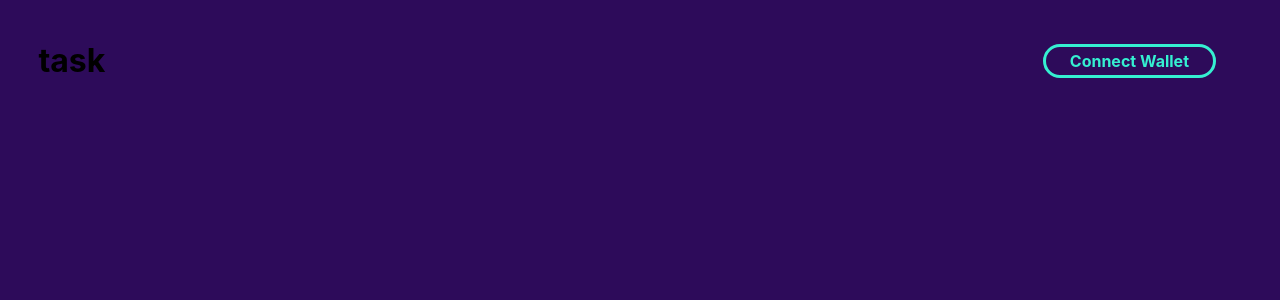
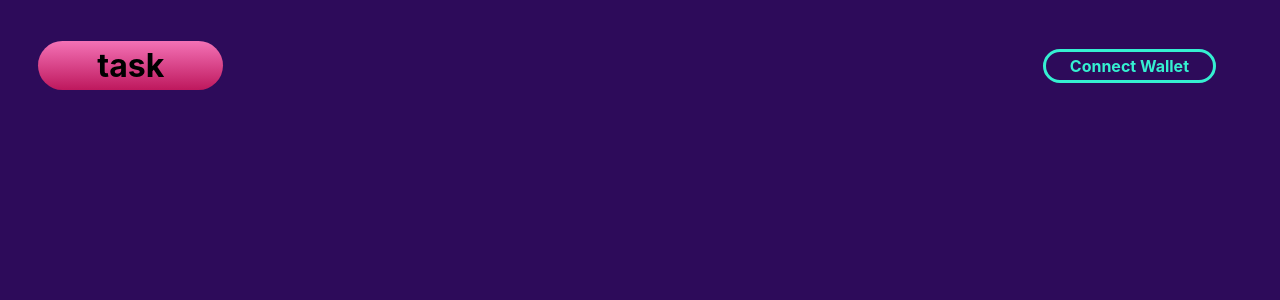
Before and after one commit to george-shammar/NFT-TASK, a React (Create React App) app: page / in a window 1280 px wide. Shown: the top 300 px of the page. Built offline with nearby package versions, Linux system fonts and the light colour scheme.

Commit message:
Addstyle to title

```diff
--- a/src/components/Nav.tsx
+++ b/src/components/Nav.tsx
@@ -45,7 +45,7 @@ const Nav = () => {
 
     return (
         <div className="nav">
-        <h1>task</h1>
+        <h1 className="title">task</h1>
 
         <div className="wallet">
           {walletAddress.length > 0 ? (
--- a/src/styles/Nav.css
+++ b/src/styles/Nav.css
@@ -30,3 +30,13 @@
 .text:hover{
     color: rgba(45, 11, 90);
 }
+
+.title {
+   background-image: linear-gradient(rgb(244, 114, 182), rgb(190, 24, 93));
+   text-decoration: transparent;
+   border-radius: 9999px;
+   padding-left: 5%;
+   padding-right: 5%;
+   padding-top: 5px;
+   padding-bottom: 5px;
+}
```
